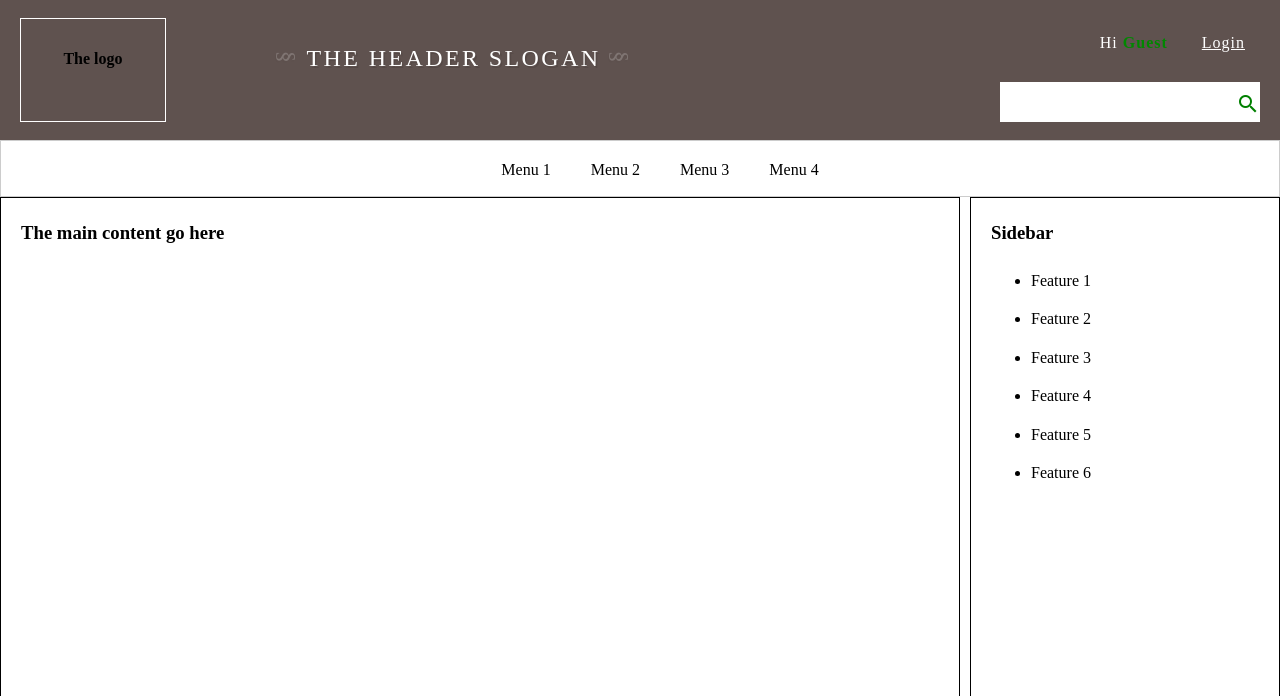
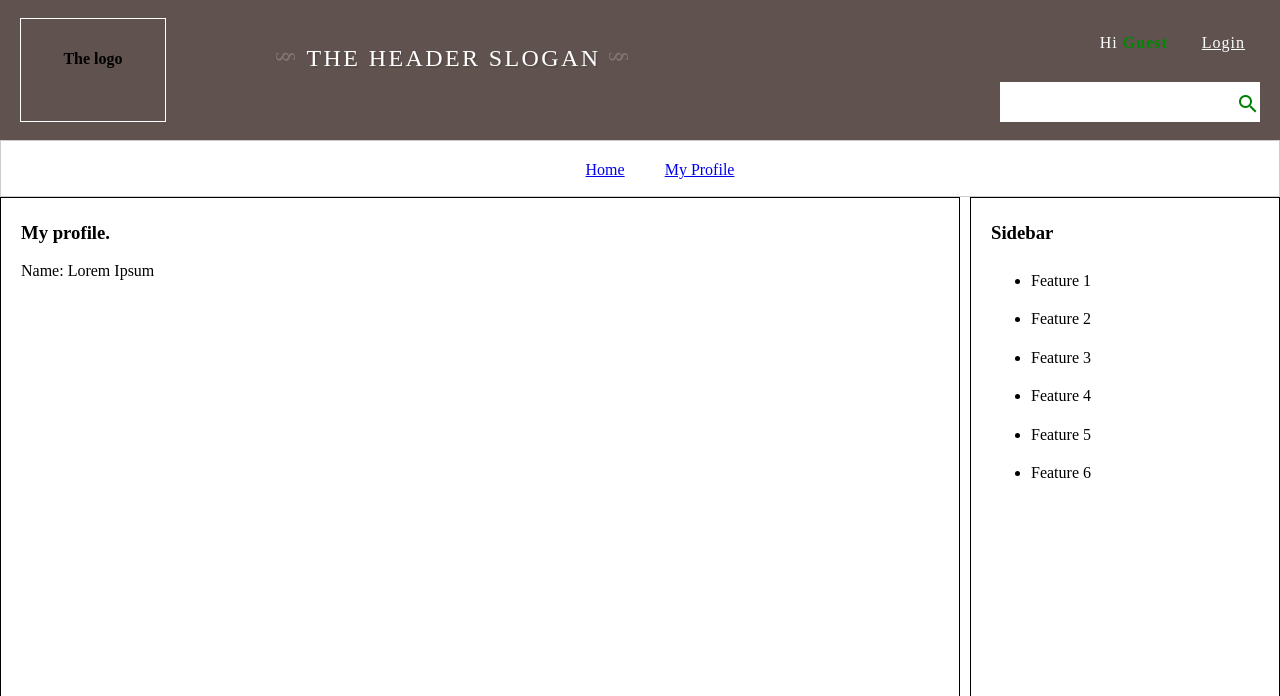
Before and after one commit to yuki700/php-web, a PHP site: page /index.php?m=profile in a window 1280 px wide. Shown: the top 696 px of the page. Run offline with PHP 8.4, Linux system fonts and the light colour scheme; some libraries are stand-ins or nearby versions.

Commit message:
add my profile

```diff
--- a/index.php
+++ b/index.php
@@ -1,7 +1,17 @@
 <?php
+// Get modules need to use for main content by using $_GET
+$module = $_GET['m'];
+
+// If there is no get param to load page, set $module default to home page
+if ($module == null) {
+    $module = 'home';
+}
+
 # Include header
 require __DIR__ . '/modules/partials/header.php';
 # Include main contain
-require __DIR__ . '/modules/home.php';
+
+require __DIR__ . "/modules/$module.php";
+
 # Include footer
 require __DIR__ . '/modules/partials/footer.php';
--- a/modules/home.php
+++ b/modules/home.php
@@ -1,6 +1,6 @@
 <div id="main">
     <div id="main-content">
-        <h3> The main content go here</h3>
+        <h3> This is home page.</h3>
     </div>
     <!-- embed sidbar.php -->
     <?php require __DIR__ . '/partials/sidebar.php' ?>
--- a/modules/partials/header.php
+++ b/modules/partials/header.php
@@ -39,9 +39,8 @@
       <!-- The menu -->
 	  <nav>
 		  <ul>
-			  <li>Menu 1</li>
-			  <li>Menu 2</li>
-			  <li>Menu 3</li>
-			  <li>Menu 4</li>
+		  <li><a href="./index.php">Home</a></li>
+          <li><a href="./index.php?m=profile">My Profile</a></li>
+
 		  </ul>
 	  </nav>
--- /dev/null
+++ b/modules/profile.php
@@ -0,0 +1,8 @@
+<div id="main">
+    <div id="main-content">
+        <h3>My profile.</h3>
+        <p>Name: Lorem Ipsum</p>
+    </div>
+    <!-- embed sidbar.php -->
+    <?php require __DIR__. '/partials/sidebar.php'; ?>
+</div>
```
